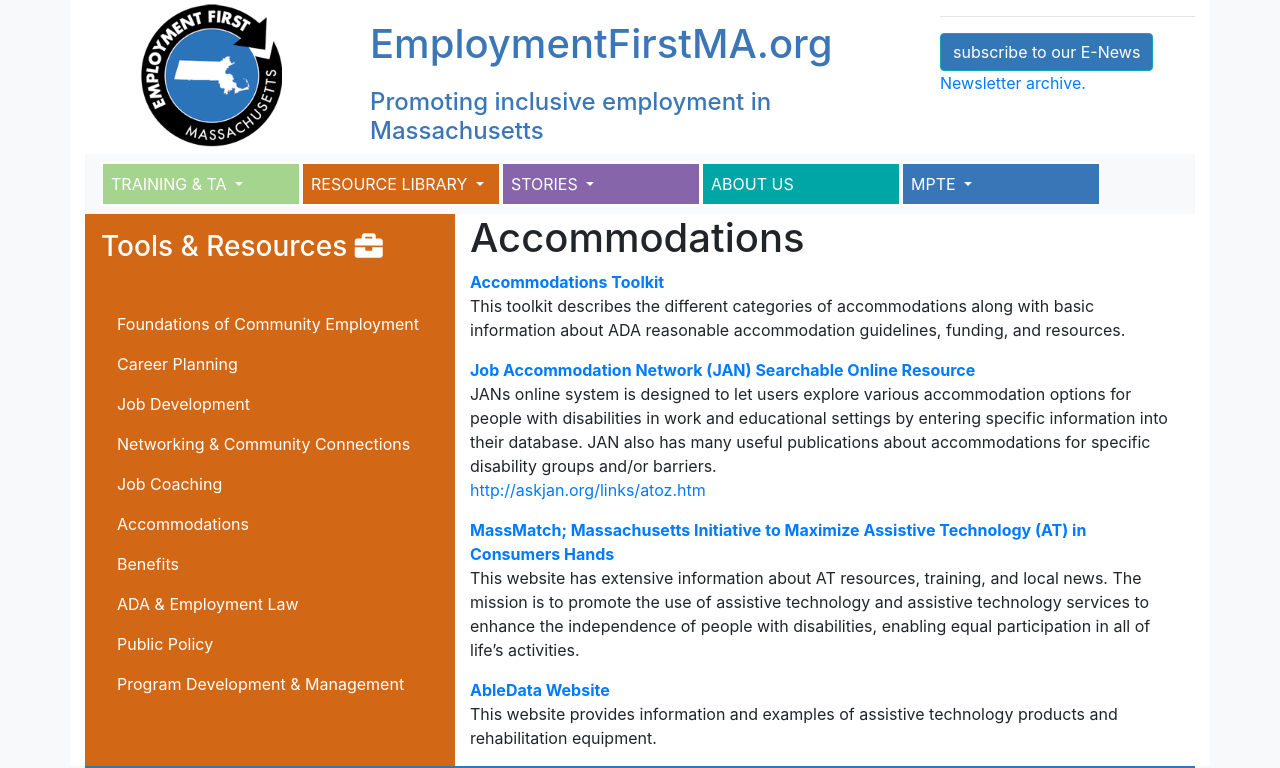
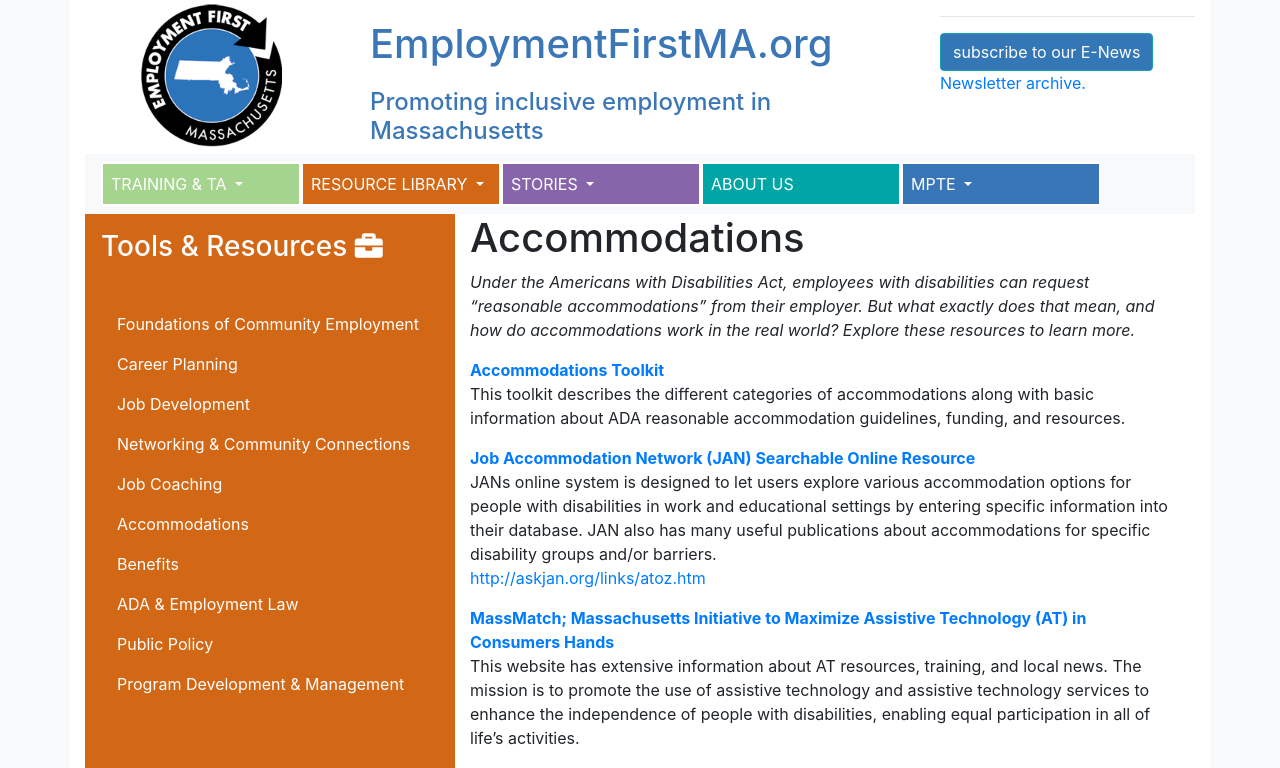
Before and after one commit to communityinclusion/employmentfirstma.org, a Jekyll site: the page built from pages/acc.md, in a window 1280 px wide and 900 px high, cut to the strip 0-768 px from the top of the window. Built offline with Jekyll 4.4.1, drawn with Linux system fonts in a browser that asks for light colours; nearby versions of some CDN libraries; a script that is not in the unit is left out; comment, search, counter and statistics services are not loaded.

Commit message:
Update Page “acc”

```diff
--- a/pages/acc.md
+++ b/pages/acc.md
@@ -2,6 +2,8 @@
 layout: tr
 title: Accommodations
 ---
+_Under the Americans with Disabilities Act, employees with disabilities can request “reasonable accommodations” from their employer. But what exactly does that mean, and how do accommodations work in the real world? Explore these resources to learn more._
+
 [**Accommodations Toolkit**](files/accomm-toolkit.doc)\
 This toolkit describes the different categories of accommodations along with basic information about ADA reasonable accommodation guidelines, funding, and resources.
 
```
